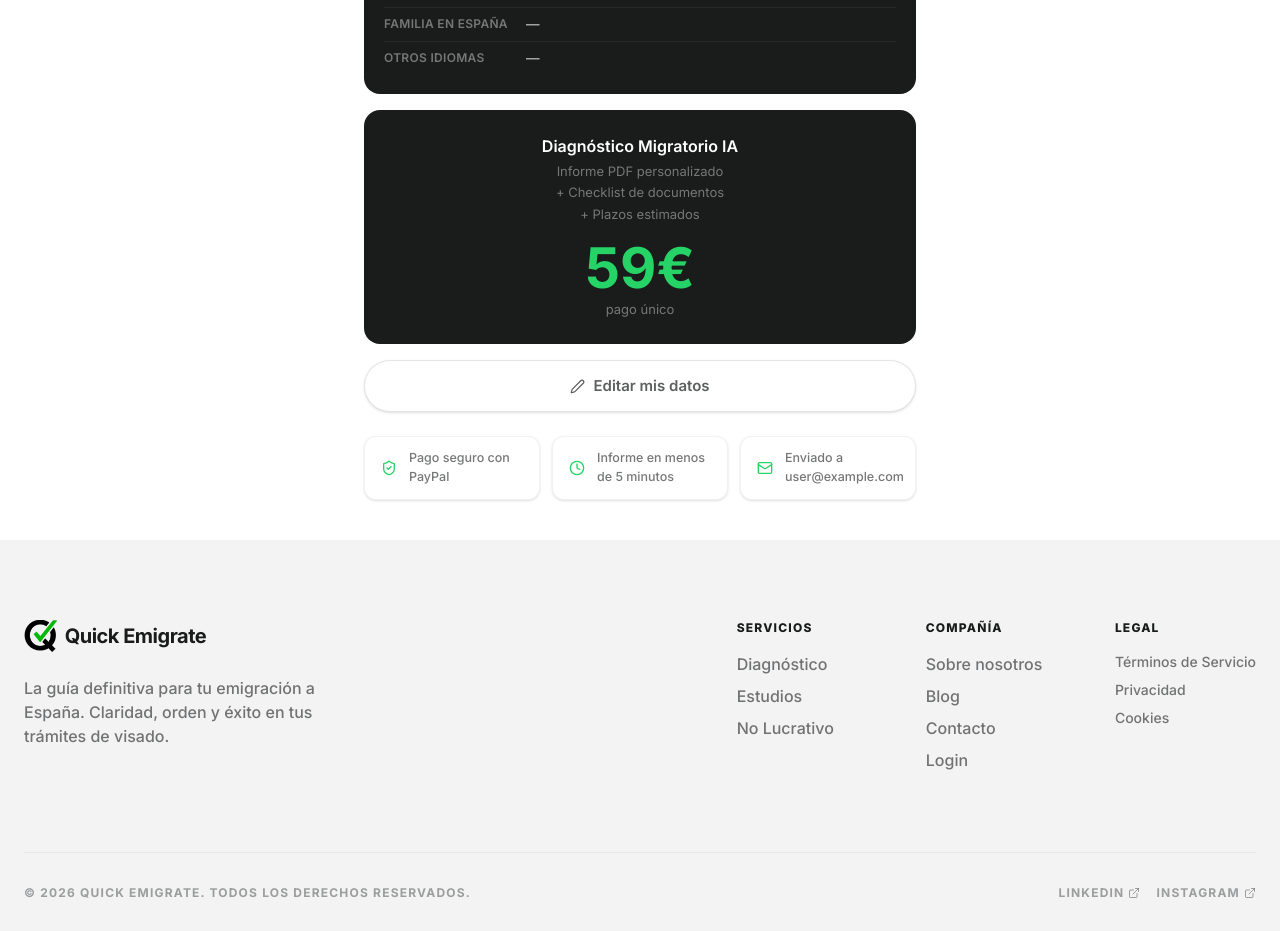
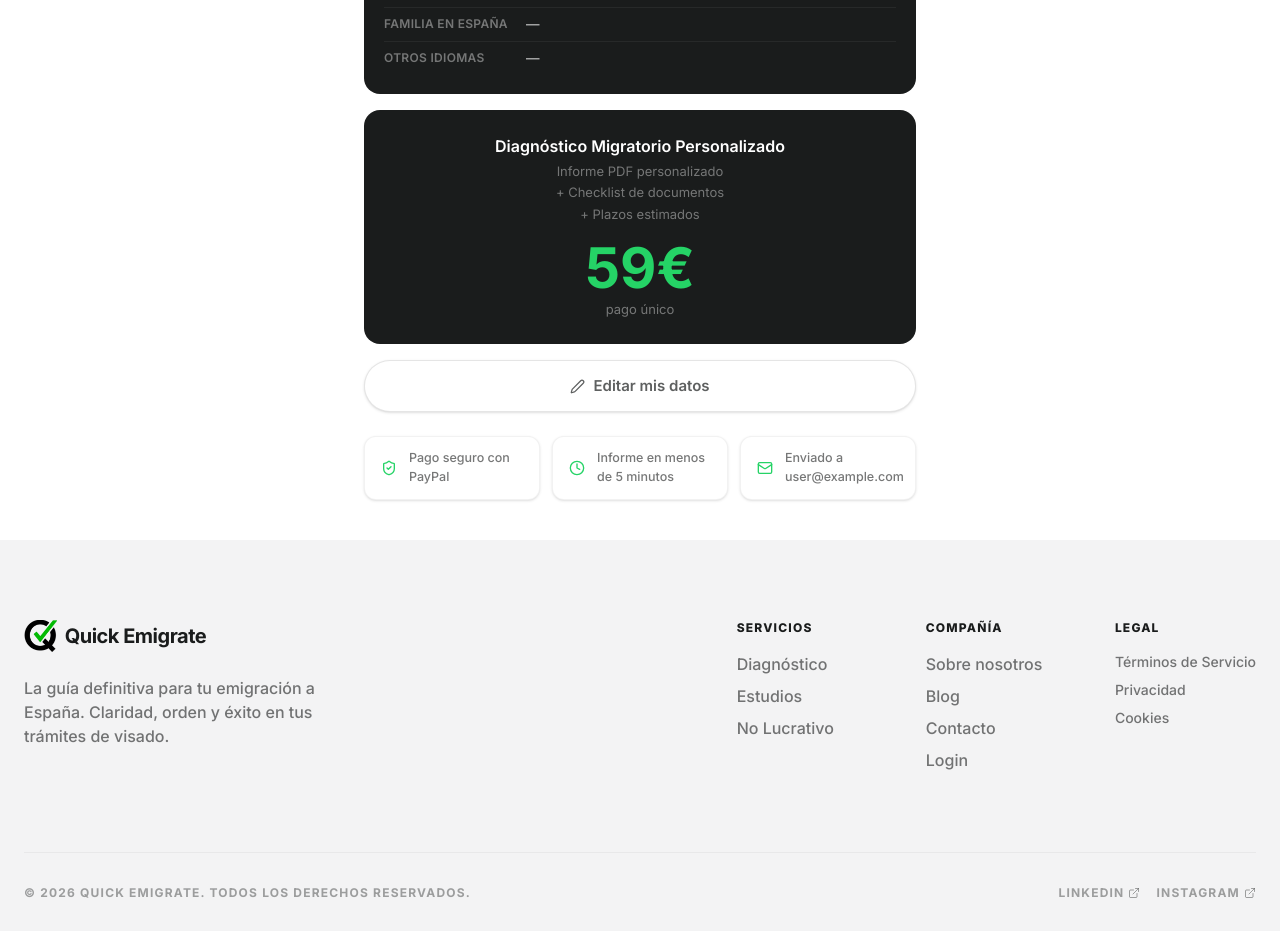
Before and after one commit to quickemigrate/qe-monorepo, a React (Vite) app in the folder frontend/: page /diagnostico in a window 1280 px wide. Shown: the part 880-1811 px from the top of the page. Built offline with nearby package versions, Linux system fonts and the light colour scheme; no server answers; sample sign-in values are in the browser's storage.

Commit message:
cambios front

```diff
--- a/frontend/src/pages/DiagnosticoPage.tsx
+++ b/frontend/src/pages/DiagnosticoPage.tsx
@@ -211,7 +211,7 @@ export default function DiagnosticoPage() {
 
         {/* Card: Precio */}
         <div className="bg-on-background rounded-2xl p-6 text-center">
-          <div className="text-[16px] font-semibold text-white mb-1">Diagnóstico Migratorio IA</div>
+          <div className="text-[16px] font-semibold text-white mb-1">Diagnóstico Migratorio Personalizado</div>
           <div className="text-[13px] text-white/40 mb-4 space-y-0.5">
             <div>Informe PDF personalizado</div>
             <div>+ Checklist de documentos</div>
--- a/frontend/src/pages/EarlyAccessLanding.tsx
+++ b/frontend/src/pages/EarlyAccessLanding.tsx
@@ -272,6 +272,10 @@ export default function EarlyAccessLanding() {
       </section>
 
       <footer className="ea-footer">
+        <div className="ea-footer-links">
+          <Link to="/sobre-nosotros" className="ea-footer-link">Sobre nosotros</Link>
+          <Link to="/blog" className="ea-footer-link">Blog</Link>
+        </div>
         © 2026 Quick Emigrate<span className="ea-sep">·</span>quickemigrate.com<span className="ea-sep">·</span>quickemigrate@gmail.com
       </footer>
     </div>
--- a/frontend/src/styles/early-access.css
+++ b/frontend/src/styles/early-access.css
@@ -276,6 +276,9 @@
   border-top:1px solid var(--border);
 }
 .ea-footer .ea-sep{margin:0 10px;opacity:.5}
+.ea-footer-links{display:flex;justify-content:center;gap:24px;margin-bottom:16px}
+.ea-footer-link{color:var(--text-muted);font-size:13px;text-decoration:none;opacity:.7;transition:opacity .2s}
+.ea-footer-link:hover{opacity:1}
 
 /* ---------- RESPONSIVE ---------- */
 @media (max-width:880px){
```
